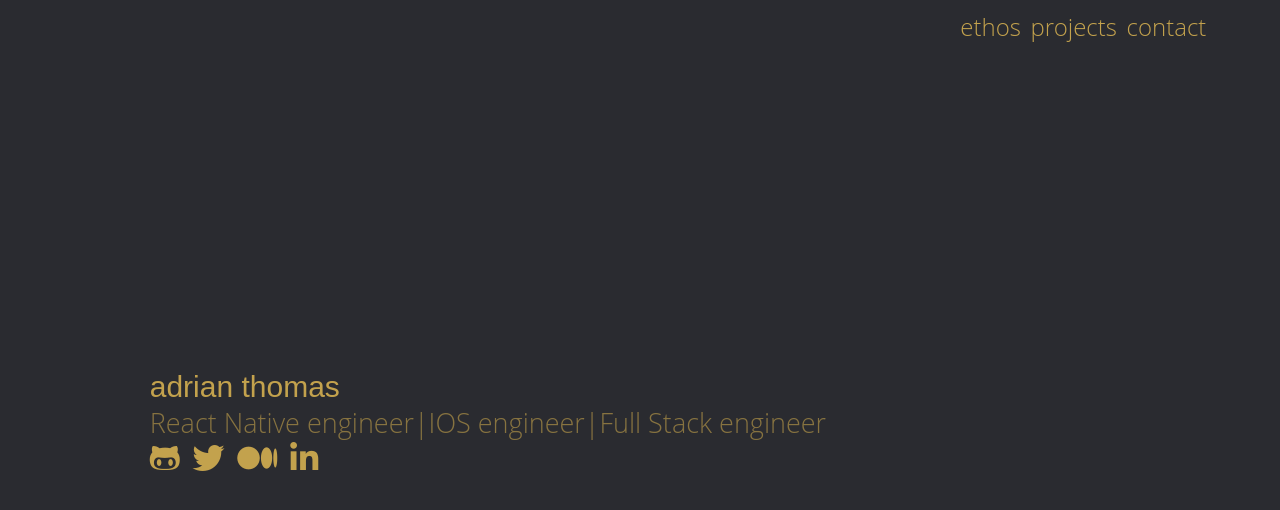
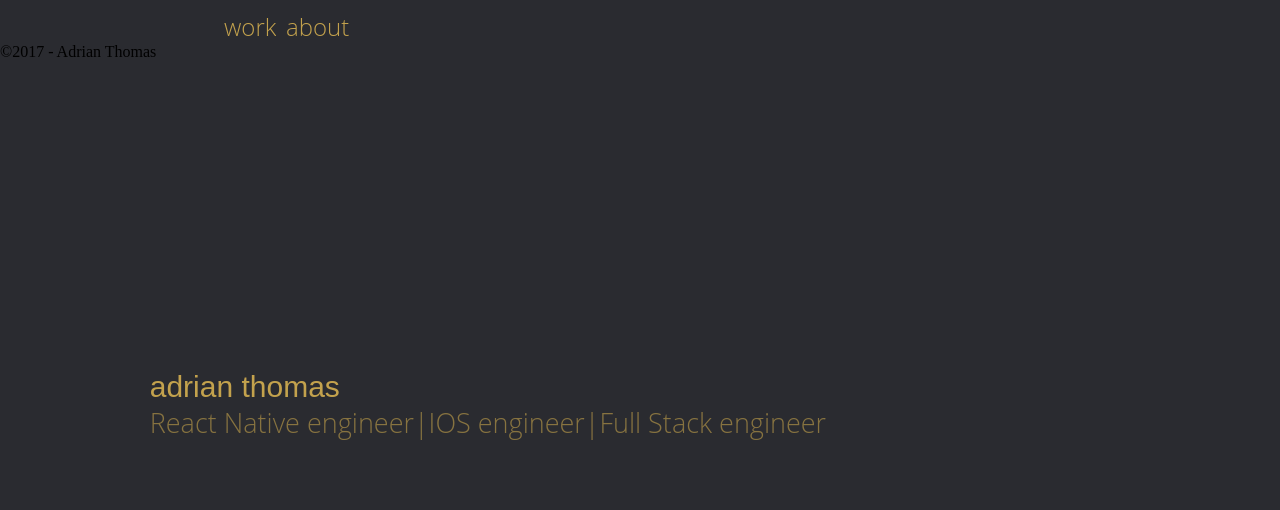
Before and after one commit to adriandeveloper/portfolio, a React app: page / in a window 1280 px wide. Shown: the top 510 px of the page. Built offline with nearby package versions, Linux system fonts and the light colour scheme.

Commit message:
adjusts page layout

```diff
--- a/package.json
+++ b/package.json
@@ -10,7 +10,7 @@
     "clean": "rimraf docs",
     "start": "webpack-dev-server",
     "test": "jest",
-    "build": "NODE_ENV=production npm run clean && webpack -p",
+    "build": " npm run clean && NODE_ENV=production webpack -p",
     "deploy": "npm run build && git checkout -- docs/CNAME",
     "storybook": "start-storybook -p 6006",
     "build-storybook": "build-storybook"
--- a/src/App.jsx
+++ b/src/App.jsx
@@ -2,7 +2,7 @@ import React from 'react';
 import './App.scss';
 import Header from './components/Header/Header.jsx';
 import Main from './components/Main/Main.jsx';
-
+import Footer from './components/Footer/Footer.jsx';
 const App = () => (
   <div>
     <div>
@@ -11,6 +11,9 @@ const App = () => (
     <div>
       <Main />
     </div>
+    <div>
+      <Footer />
+    </div>
   </div>
 );
 
--- a/src/components/Footer/Footer.jsx
+++ b/src/components/Footer/Footer.jsx
@@ -1,10 +1,11 @@
-// import React from 'react';
-// import styles from './Footer.scss';
+import React from 'react';
+import styles from './Footer.scss';
 
-// const Footer = () => (
-//   <footer>
-//     <p>©2017 - Adrian Thomas</p>
-//   </footer>
-// )
+const Footer = () => (
+  <footer className={styles.footerContainer}>
+    <p>©2017 - Adrian Thomas</p>
+  </footer>
 
-// export default Footer;
+)
+
+export default Footer;
--- a/src/components/Footer/Footer.scss
+++ b/src/components/Footer/Footer.scss
@@ -1,3 +1,7 @@
-// @import '../../sass/partials/functions';
-// @import '../../sass/partials/mixins';
-// @import '../../sass/partials/variables';
+@import '../../sass/partials/functions';
+@import '../../sass/partials/mixins';
+@import '../../sass/partials/variables';
+
+.footerContaine {
+  display: flex,
+}
--- a/src/components/Main/Main.jsx
+++ b/src/components/Main/Main.jsx
@@ -1,5 +1,4 @@
 import React from 'react';
-import Social from '../Social/Social.jsx';
 import styles from './Main.scss';
 
 const Main = () => (
@@ -16,7 +15,6 @@ const Main = () => (
         <li className={styles.mainLi}>Full Stack engineer</li>
       </ul>
     </div>
-    <Social />
   </main>
 );
 
--- a/src/components/Nav/Nav.jsx
+++ b/src/components/Nav/Nav.jsx
@@ -3,9 +3,8 @@ import styles from './Nav.scss';
 
 const Nav = () => (
   <nav className={styles.navContainer}>
-    <a href="#">ethos</a>
-    <a href="#">projects</a>
-    <a href="#">contact</a>
+    <a href="#">work</a>
+    <a href="#">about</a>
   </nav>
 );
 
--- a/src/components/Nav/Nav.scss
+++ b/src/components/Nav/Nav.scss
@@ -5,9 +5,9 @@
 
 .navContainer {
   display: flex;
-  justify-content: flex-end;
+  justify-content: flex-start;
   flex-flow: row wrap;
-  margin-right: 4em;
+  margin-left: 14em;
 }
 
 .navContainer a {
--- a/src/index.js
+++ b/src/index.js
@@ -1,5 +1,5 @@
 import React from 'react';
-import ReactDOM from 'react-dom'
+import ReactDOM from 'react-dom';
 import App from './App.jsx';
 
 ReactDOM.render(<App />, document.getElementById('root'));
--- a/webpack.config.js
+++ b/webpack.config.js
@@ -9,11 +9,11 @@ const VENDOR_LIBS = [
 module.exports = {
   entry: {
     bundle: './src/index.js',
-    vendor: VENDOR_LIBS
+    vendor: VENDOR_LIBS,
   },
   output: {
     path: path.resolve(__dirname, 'docs'),
-    filename: '[name].[chunkhash].js'
+    filename: '[name].[chunkhash].js',
   },
   module: {
     loaders: [
@@ -24,7 +24,7 @@ module.exports = {
       },
       {
         test: /\.(sass|scss)$/,
-        use: 'style-loader'
+        use: 'style-loader',
       },
       {
         test: /\.scss$/,
@@ -34,28 +34,31 @@ module.exports = {
           localIdentName: '[name]_[local]_[hash:base64:5]',
           modules: true,
           sourceMap: true,
-          url: false
+          url: false,
 
         }
       },
       {
         test: /\.(sass|scss)$/,
-        use: 'sass-loader'
+        use: 'sass-loader',
       }
     ]
   },
   plugins: [
     new webpack.optimize.CommonsChunkPlugin({
-      names: ['vendor', 'manifest']
+      names: ['vendor', 'manifest'],
     }),
     new HtmlWebpackPlugin({
       template: './src/index.html',
       filename: 'index.html',
-      inject: 'body'
+      inject: 'body',
     }),
     new webpack.DefinePlugin({
       'process.env.NODE_ENV': JSON.stringify(process.env.NODE_ENV)
     }),
-    new webpack.optimize.UglifyJsPlugin()
-  ]
+    // new webpack.optimize.UglifyJsPlugin()
+  ],
+  devServer: {
+    host: '0.0.0.0'
+  }
 };
```
Also changed, not shown: .eslintrc.yml (added), 9 other files (tests, documents, lock files or other folders).
